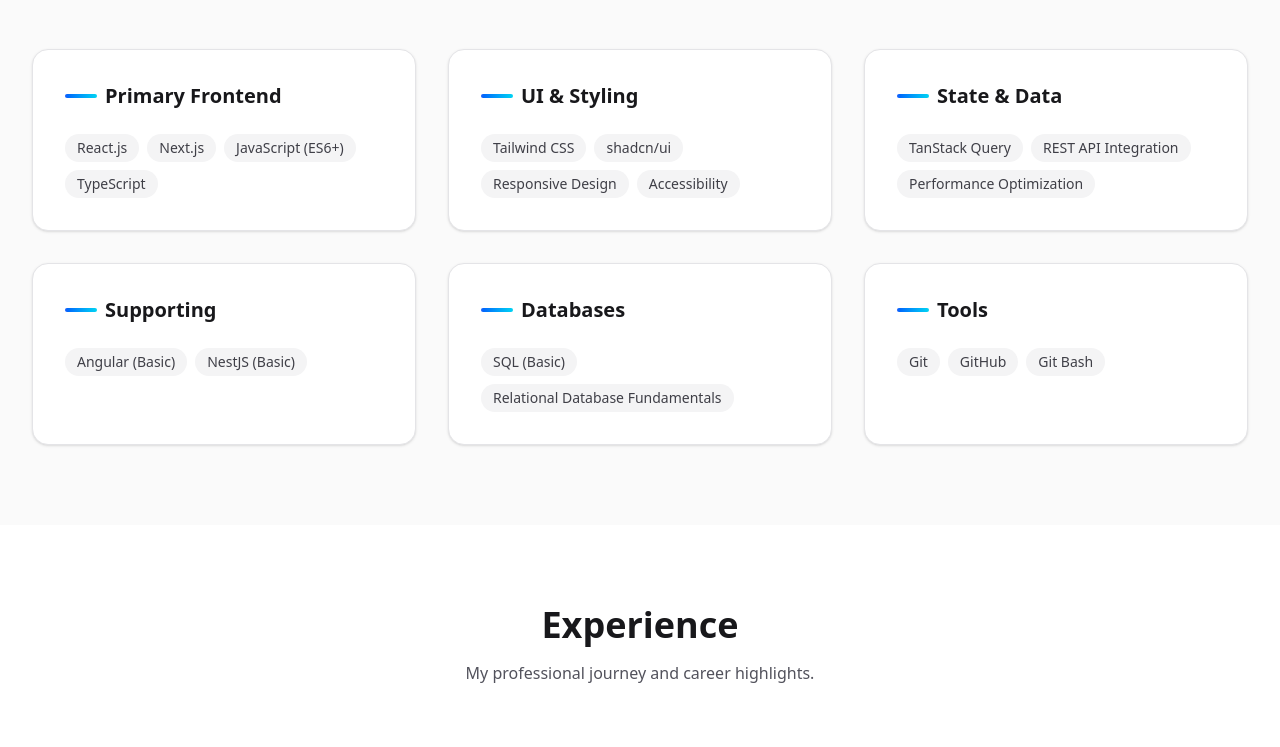
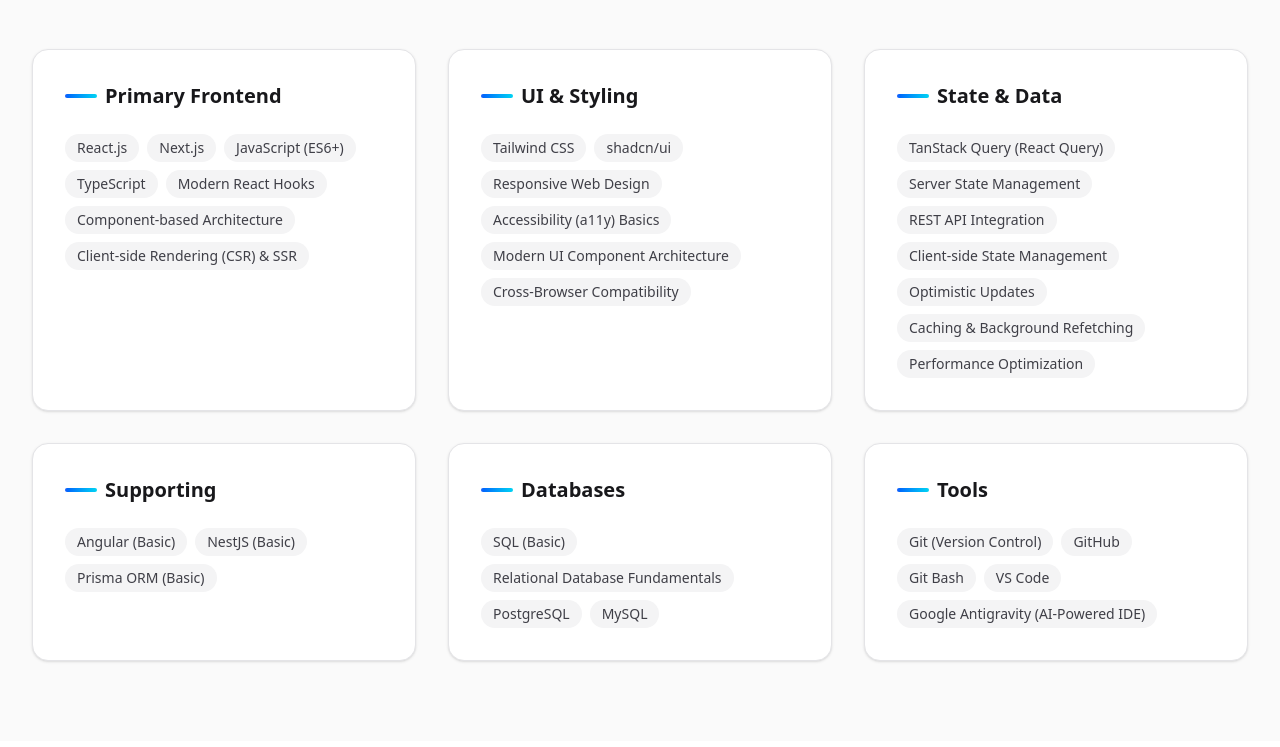
Before and after one commit to Pravin412/Portfolio, a React (Vite) app: page / in a window 1280 px wide. Shown: the part 980-1727 px from the top of the page. Built offline with nearby package versions, Linux system fonts and the light colour scheme.

Commit message:
church mangement project added

```diff
--- a/src/components/sections/Projects.tsx
+++ b/src/components/sections/Projects.tsx
@@ -15,15 +15,26 @@
     github: "#",
     live: "https://dev.teledoctor.life/login",
   },
+  {
+    id: 2,
+    title: "Church Management System",
+    category: "Frontend",
+    image: "/churchManagementImage.png",
+    description:
+      "A comprehensive management system for churches to handle memberships, events, and community outreach in one unified dashboard.",
+    tags: ["Angular", "Tailwind CSS"],
+    github: "#",
+    live: "https://church-management-demo.vercel.app",
+  },
 ];
 
-const categories = ["All"];
+const categories = ["Projects"];
 
 const Projects = () => {
-  const [filter, setFilter] = useState("All");
+  const [filter, setFilter] = useState("Projects");
 
   const filteredProjects = projects.filter(
-    (project) => filter === "All" || project.category === filter,
+    (project) => filter === "Projects" || project.category === filter,
   );
 
   return (
--- a/src/components/sections/TechStack.tsx
+++ b/src/components/sections/TechStack.tsx
@@ -3,29 +3,62 @@
 const skills = [
   {
     category: "Primary Frontend",
-    items: ["React.js", "Next.js", "JavaScript (ES6+)", "TypeScript"],
+    items: [
+      "React.js",
+      "Next.js",
+      "JavaScript (ES6+)",
+      "TypeScript",
+      "Modern React Hooks",
+      "Component-based Architecture",
+      "Client-side Rendering (CSR) & SSR",
+    ],
   },
   {
     category: "UI & Styling",
-    items: ["Tailwind CSS", "shadcn/ui", "Responsive Design", "Accessibility"],
+    items: [
+      "Tailwind CSS",
+      "shadcn/ui",
+      "Responsive Web Design",
+      "Accessibility (a11y) Basics",
+      "Modern UI Component Architecture",
+      "Cross-Browser Compatibility",
+    ],
   },
   {
     category: "State & Data",
     items: [
-      "TanStack Query",
+      "TanStack Query (React Query)",
+      "Server State Management",
       "REST API Integration",
+      "Client-side State Management",
+      "Optimistic Updates",
+      "Caching & Background Refetching",
       "Performance Optimization",
     ],
   },
   {
     category: "Supporting",
-    items: ["Angular (Basic)", "NestJS (Basic)"],
+    items: ["Angular (Basic)", "NestJS (Basic)", "Prisma ORM (Basic)"],
   },
   {
     category: "Databases",
-    items: ["SQL (Basic)", "Relational Database Fundamentals"],
+    items: [
+      "SQL (Basic)",
+      "Relational Database Fundamentals",
+      "PostgreSQL",
+      "MySQL",
+    ],
   },
-  { category: "Tools", items: ["Git", "GitHub", "Git Bash"] },
+  {
+    category: "Tools",
+    items: [
+      "Git (Version Control)",
+      "GitHub",
+      "Git Bash",
+      "VS Code",
+      "Google Antigravity (AI‑Powered IDE)",
+    ],
+  },
 ];
 
 const TechStack = () => {
```
Also changed, not shown: public/churchManagementImage.png (added).
